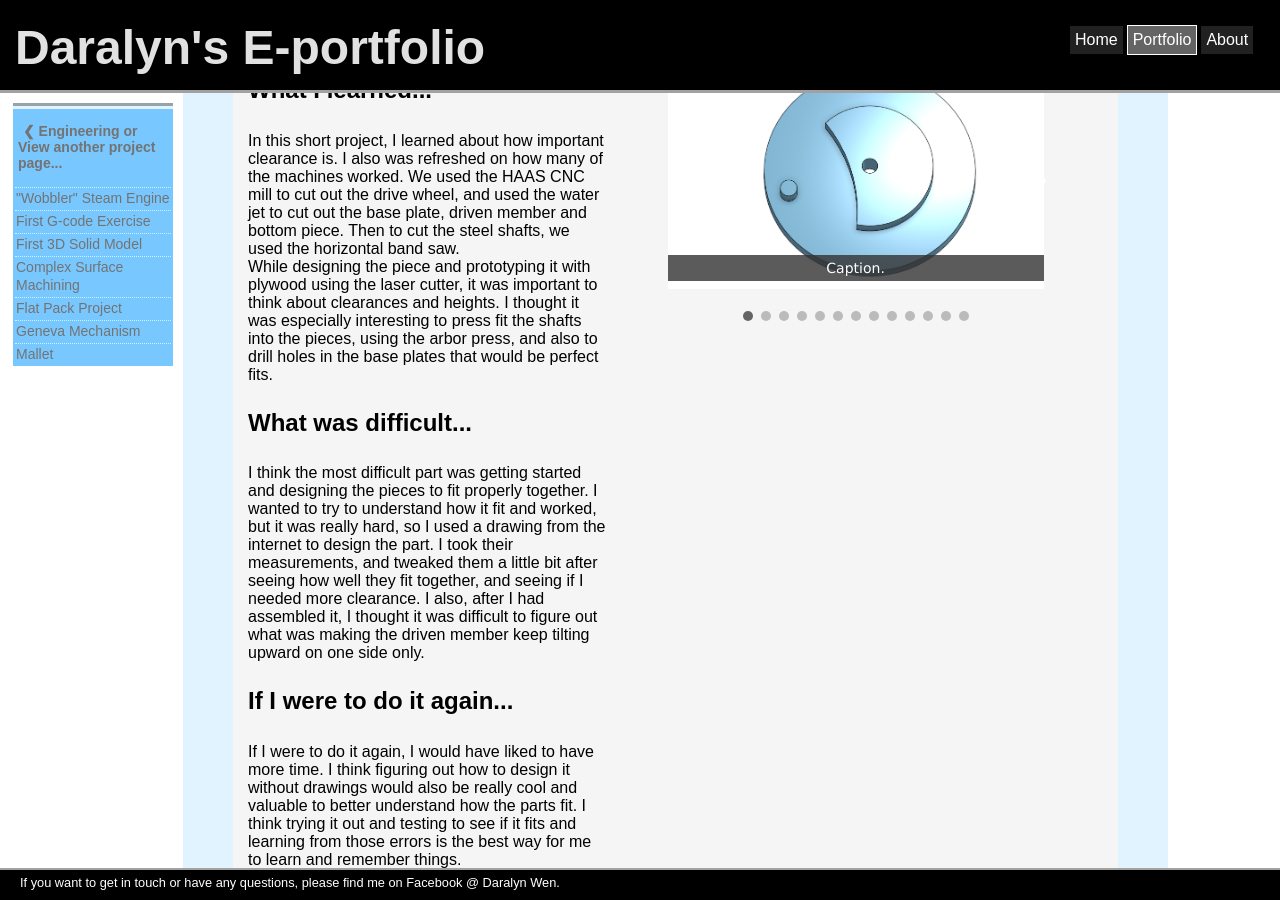
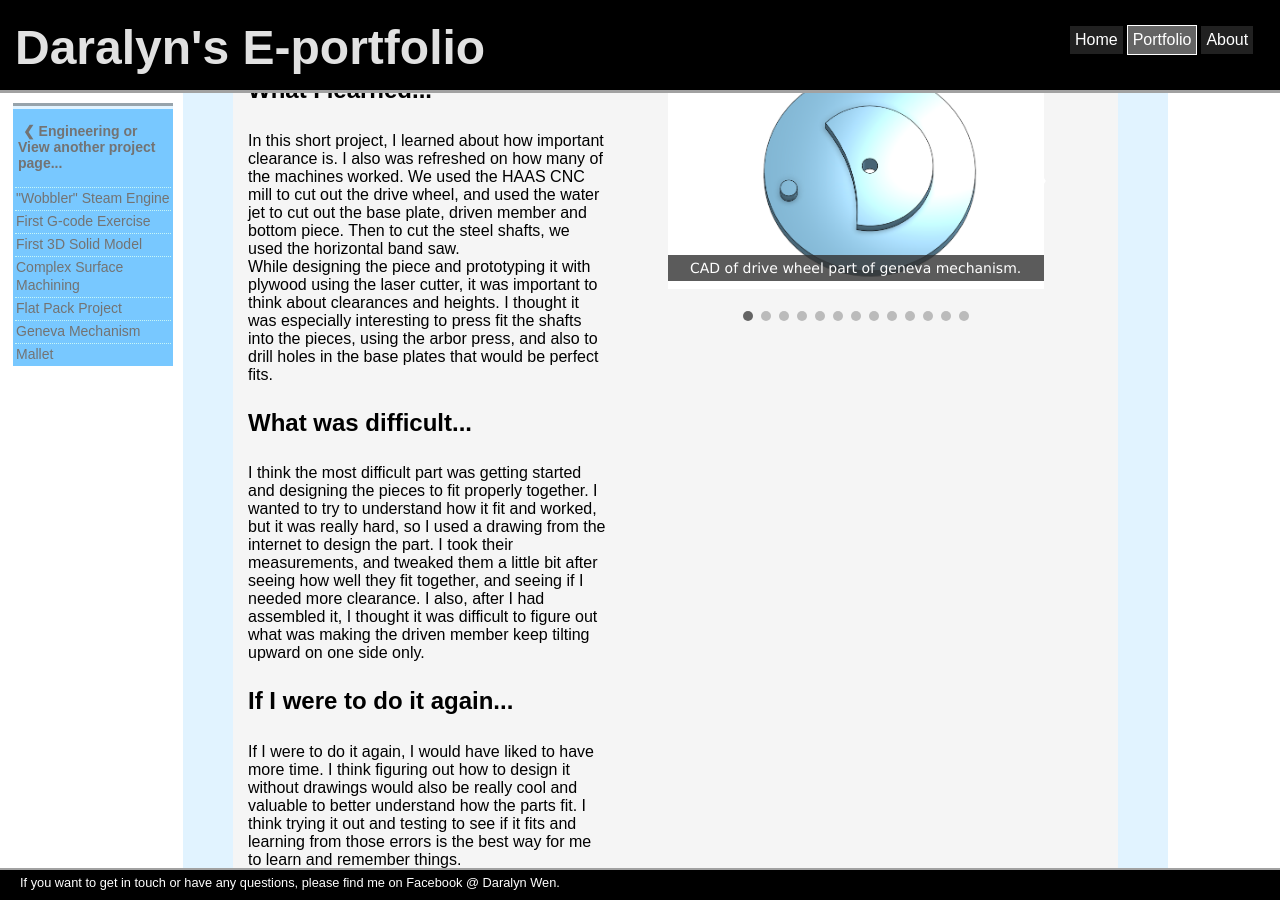
Before and after one commit to daralyn/daralyn.github.io, a Jekyll site: the page built from portfolio/engineering/geneva-mechanism.html, in a window 1280 px wide and 900 px high, scrolled down 509 px. Built offline with Jekyll 4.4.1, drawn with Linux system fonts in a browser that asks for light colours.

Commit message:
Update geneva-mechanism.html

```diff
--- a/portfolio/engineering/geneva-mechanism.html
+++ b/portfolio/engineering/geneva-mechanism.html
@@ -59,79 +59,79 @@ title: Daralyn's Engineering Portfolio - Geneva Mechanism
 			<div class="slides">
 				<div class="numbertext">1 / 13</div>
 				<img class="slideshowphoto" src="https://daralyn.github.io/photos/engineering/genevamechanism_pic1.png">
-				<div class="text">Caption.</div>
+				<div class="text">CAD of drive wheel part of geneva mechanism.</div>
 			</div>
 
 			<div class="slides">
 				<div class="numbertext">2 / 13</div>
 				<img class="slideshowphoto" src="https://daralyn.github.io/photos/engineering/genevamechanism_pic2.png">
-				<div class="text">Caption.</div>
+				<div class="text">CAD of driven member part of geneva mechanism.</div>
 			</div>
 
 			<div class="slides">
 				<div class="numbertext">3 / 13</div>
 				<img class="slideshowphoto" src="https://daralyn.github.io/photos/engineering/genevamechanism_pic3.png">
-				<div class="text">Caption.</div>
+				<div class="text">CAD of the assembly of the geneva mechanism, with base plate, drive wheel, and driven member.</div>
 			</div>
 
 			<div class="slides">
 				<div class="numbertext">4 / 13</div>
 				<img class="slideshowphoto" src="https://daralyn.github.io/photos/engineering/genevamechanism_pic4.jpg">
-				<div class="text">Caption.</div>
+				<div class="text">Plywood prototype, cut with a lazer cutter.</div>
 			</div>
 
 			<div class="slides">
 				<div class="numbertext">5 / 13</div>
 				<img class="slideshowphoto" src="https://daralyn.github.io/photos/engineering/genevamechanism_pic5.jpg">
-				<div class="text">Caption.</div>
+				<div class="text">CNC mill beginning to cut the drive wheel. Blue fluid is coolant so the piece and the tool don't get too hot.</div>
 			</div>
 
 			<div class="slides">
 				<div class="numbertext">6 / 13</div>
 				<img class="slideshowphoto" src="https://daralyn.github.io/photos/engineering/genevamechanism_pic6.jpg">
-				<div class="text">Caption.</div>
+				<div class="text">CNC mill cutting the drive wheel part.</div>
 			</div>
 
 			<div class="slides">
 				<div class="numbertext">7 / 13</div>
 				<img class="slideshowphoto" src="https://daralyn.github.io/photos/engineering/genevamechanism_pic7.jpg">
-				<div class="text">Caption.</div>
+				<div class="text">Piece directly after cut with CNC mill.</div>
 			</div>
 
 			<div class="slides">
 				<div class="numbertext">8 / 13</div>
 				<img class="slideshowphoto" src="https://daralyn.github.io/photos/engineering/genevamechanism_pic8.png">
-				<div class="text">Caption.</div>
+				<div class="text">Close up of piece and thickness shown on the right.</div>
 			</div>
 
 			<div class="slides">
 				<div class="numbertext">9 / 13</div>
 				<img class="slideshowphoto" src="https://daralyn.github.io/photos/engineering/genevamechanism_pic9.png">
-				<div class="text">Caption.</div>
+				<div class="text">Shaved down the base that was left from the CNC mill.</div>
 			</div>
 
 			<div class="slides">
 				<div class="numbertext">10 / 13</div>
 				<img class="slideshowphoto" src="https://daralyn.github.io/photos/engineering/genevamechanism_pic10.jpg">
-				<div class="text">Caption.</div>
+				<div class="text">Used pliers to peel off the other thin pieces.</div>
 			</div>
 
 			<div class="slides">
 				<div class="numbertext">11 / 13</div>
 				<img class="slideshowphoto" src="https://daralyn.github.io/photos/engineering/genevamechanism_pic11.jpg">
-				<div class="text">Caption.</div>
+				<div class="text">Metal verson of geneva mechanism assembled.</div>
 			</div>
 
 			<div class="slides">
 				<div class="numbertext">12 / 13</div>
 				<img class="slideshowphoto" src="https://daralyn.github.io/photos/engineering/genevamechanism_pic12.jpg">
-				<div class="text">Caption.</div>
+				<div class="text">Running the machine with a small mill.</div>
 			</div>
 
 			<div class="slides">
 				<div class="numbertext">13 / 13</div>
 				<img class="slideshowphoto" src="https://daralyn.github.io/photos/engineering/genevamechanism.jpg">
-				<div class="text">Caption.</div>
+				<div class="text">Both the wooden prototype and metal verson of the geneva mechanism.</div>
 			</div>
 
 
```
